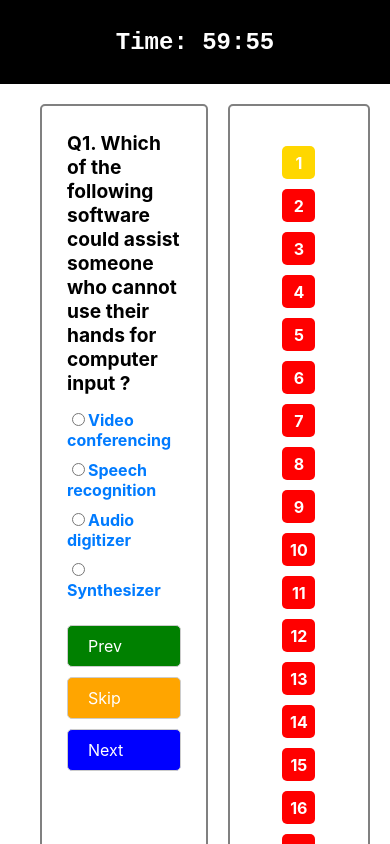
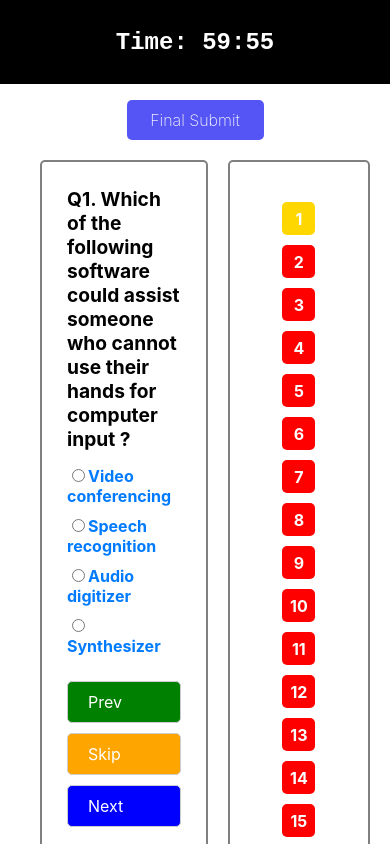
Before and after one commit to meabhiarya1/Online-Test-Portal-React, a React (Create React App) app in the folder online-test-portal-react/: page /home in a window 390 px wide. Shown: the top 844 px of the page. Built offline with nearby package versions, Linux system fonts and the light colour scheme.

Commit message:
option selected when clicked previous button solved

```diff
--- a/online-test-portal-react/package.json
+++ b/online-test-portal-react/package.json
@@ -6,8 +6,10 @@
     "@testing-library/jest-dom": "^5.17.0",
     "@testing-library/react": "^13.4.0",
     "@testing-library/user-event": "^13.5.0",
+    "bootstrap": "^5.3.3",
     "react": "^18.2.0",
     "react-dom": "^18.2.0",
+    "react-router": "^6.22.3",
     "react-router-dom": "^6.22.2",
     "react-scripts": "5.0.1",
     "web-vitals": "^2.1.4"
--- a/online-test-portal-react/src/App.js
+++ b/online-test-portal-react/src/App.js
@@ -3,6 +3,7 @@ import "./App.css";
 import Login from "./Pages/Login/Login";
 import Home from "./Pages/Home/Home";
 import Instruction from "./Pages/Instruction/Instruction";
+import FinalSubmit from "./Pages/FinalSubmit/FinalSubmit";
 
 function App() {
   return (
@@ -11,6 +12,7 @@ function App() {
         <Route path="/" element={<Login />}></Route>
         <Route path="/home" element={<Home />}></Route>
         <Route path="/instruction" element={<Instruction />}></Route>
+        <Route path="/finalsubmit" element={<FinalSubmit />}></Route>
       </Routes>
     </>
   );
--- a/online-test-portal-react/src/Components/Options/Options.js
+++ b/online-test-portal-react/src/Components/Options/Options.js
@@ -1,22 +1,44 @@
-import React, { useState } from "react";
+import React, { useEffect, useContext, useState } from "react";
 import styles from "./Options.module.css";
+import QuestionContext from "../../QuestionContext";
 
 const Options = (props) => {
+  const [mark, setMark] = useState(false);
+  const [optValue, setOptValue] = useState("");
+  const ctx = useContext(QuestionContext);
+
+  useEffect(() => {
+    if (ctx.AllQuestions[props.currentQuestion.id].answer === null) {
+      setOptValue("");
+    } else {
+      setOptValue(ctx.AllQuestions[props.currentQuestion.id].answer.ansValue);
+    }
+  }, []);
+
+  useEffect(() => {
+    props.onChecked(optValue, mark);
+  }, [optValue,mark]);
+
+  const changeHandler = (value, index) => {
+    setOptValue(value);
+    setMark(index);
+    console.log("runn");
+  };
 
   return (
     <>
       <div className={styles.options}>
         {Object.values(props.currentQuestion.options).map((opt, index) => {
+          console.log("First: ", opt);
+          console.log("second : ", optValue);
           return (
             <div className={styles.option} key={index}>
               <label>
                 <input
                   type="radio"
                   name={props.currentQuestion.id}
-                  onChange={() => {
-                    props.onChecked(opt, index);
-                  }}
-                  // checked={}
+                  checked={opt === optValue}
+                  onChange={() => changeHandler(opt, index)}
                 />
                 {opt}
               </label>
--- /dev/null
+++ b/online-test-portal-react/src/Pages/FinalSubmit/FinalSubmit.js
@@ -0,0 +1,12 @@
+import React from 'react';
+import styles from './FinalSubmit.module.css'; // Import the CSS module
+
+const FinalSubmit = () => {
+  return (
+    <div className={styles.container}>
+      <h1 className={styles.heading}>Thankyou !!! The test has been Submitted.</h1>
+    </div>
+  );
+};
+
+export default FinalSubmit;
--- /dev/null
+++ b/online-test-portal-react/src/Pages/FinalSubmit/FinalSubmit.module.css
@@ -0,0 +1,28 @@
+.container {
+    display: flex;
+    flex-direction: column;
+    align-items: center;
+    justify-content: center;
+    min-height: 100vh;
+    background-color: #f5f5f5; /* Adjust background color as needed */
+  }
+
+  .heading {
+    font-size: 2rem;
+    font-weight: bold;
+    margin-bottom: 2rem;
+  }
+
+  .submitButton {
+    padding: 1rem 2rem;
+    border: none;
+    border-radius: 5px;
+    background-color: #307bff; /* Adjust button color as needed */
+    color: white;
+    cursor: pointer;
+    transition: background-color 0.2s ease-in-out;
+  }
+
+  .submitButton:hover {
+    background-color: #286090; /* Adjust button hover color as needed */
+  }
--- a/online-test-portal-react/src/Pages/Home/Home.js
+++ b/online-test-portal-react/src/Pages/Home/Home.js
@@ -5,6 +5,7 @@ import Indicators from "../../Components/Indicators/Indicators";
 import Options from "../../Components/Options/Options";
 import Button from "../../Components/Buttons/Button";
 import Timer from "../../Components/Timer/Timer";
+import { useNavigate } from "react-router-dom";
 
 const Home = () => {
   const [currentQuestionIndex, setCurrentQuestionIndex] = useState(0);
@@ -12,6 +13,7 @@ const Home = () => {
   const [results, setResult] = useState([]);
   const [value, setValue] = useState();
   const [opt, setOpt] = useState("");
+  const navigate = useNavigate();
 
   const ctx = useContext(QuestionContext);
   const questions = ctx.AllQuestions;
@@ -28,6 +30,7 @@ const Home = () => {
   };
 
   const handleNext = (opt) => {
+    const existingQuestionIndex = currentQuestionIndex + 1;
     setResult((result) => {
       const existingQuestionIndex = result.findIndex(
         (question) => question.quesNo === currentQuestionIndex + 1
@@ -56,8 +59,10 @@ const Home = () => {
         return 0;
       }
     });
+
+    ctx.modifyAllQuestions(existingQuestionIndex, opt, value);
   };
-  // console.log(results);
+
   const handleSkip = () => {
     setCurrentQuestionIndex((value) => {
       ctx.visited(value);
@@ -70,18 +75,29 @@ const Home = () => {
   };
 
   const onChecked = (opt, index) => {
+    setSelected(true);
     setValue(index);
     setOpt(opt);
-    setSelected(true);
   };
 
   const changeStateHandler = (id) => {
     setCurrentQuestionIndex(id);
   };
 
+  const handleFinalSubmit = (e) => {
+    e.preventDefault();
+    navigate("/finalsubmit");
+  };
+
   return (
     <>
-    <Timer/>
+      <Timer />
+      <div className={styles.submitButtonDiv}>
+        <div className={styles.submitButton}>
+          <Button handleFunc={handleFinalSubmit}>Final Submit</Button>
+        </div>
+      </div>
+
       <div className={styles.container}>
         <div className={styles.questionContainer}>
           <div key={currentQuestion.id} className={styles.question}>
@@ -143,9 +159,7 @@ const Home = () => {
               currentQuestion={currentQuestion}
               onChecked={onChecked}
               optNoIndex={results.map((result) => {
-                if (result.optNo) {
-                  return result.optNo;
-                }
+                return result.optNo;
               })}
             />
           </div>
@@ -175,7 +189,6 @@ const Home = () => {
             </div>
           </div>
         </div>
-
         <Indicators changeStateHandler={changeStateHandler} />
       </div>
     </>
--- a/online-test-portal-react/src/Pages/Home/Home.module.css
+++ b/online-test-portal-react/src/Pages/Home/Home.module.css
@@ -40,12 +40,61 @@
   transition: background-color 0.2s ease-in-out;
 }
 
+.submitButtonDiv {
+  display: flex;
+  justify-content: center;
+  align-items: center;
+}
+.submitButton {
+  display: flex;
+  justify-content: center;
+  align-items: center;
+  background-color: rgb(85, 85, 245);
+  /* width: 200px; */
+  /* border: 2px solid grey; */
+  font-weight: 400;
+  color: white;
+  margin-top: 1rem;
+  width: 10%;
+  border-radius: 5px;
+  padding: 10px;
+  cursor: pointer;
+}
+
 .button:hover {
   background-color: #f0f0f0;
 }
 
+/* Add media queries for smaller screens (optional) */
 
-/* Add media queries for smaller screens (optional) */
+@media (max-width: 900px) {
+  .container {
+    max-width: 90%;
+  }
+
+  .submitButton {
+    display: flex;
+    justify-content: center;
+    align-items: center;
+    background-color: rgb(85, 85, 245);
+    font-weight: 200;
+    color: white;
+    margin-top: 1rem;
+    width: 30%;
+    border-radius: 5px;
+    padding: 10px;
+    cursor: pointer;
+  }
+
+  .buttonContainer {
+    flex-direction: column;
+  }
+
+  .button {
+    margin-bottom: 10px;
+  }
+}
+
 @media (max-width: 768px) {
   .container {
     max-width: 90%;
--- a/online-test-portal-react/src/QuestionContext.js
+++ b/online-test-portal-react/src/QuestionContext.js
@@ -4,6 +4,7 @@ const QuestionContext = createContext({
   AllQuestions: [],
   visited: () => {},
   submitted: () => {},
+  modifyAllQuestions: () => {},
 });
 
 export default QuestionContext;
--- a/online-test-portal-react/src/QuestionProvider.js
+++ b/online-test-portal-react/src/QuestionProvider.js
@@ -4,24 +4,42 @@ import questions from "./Components/Questions/Questions";
 
 const QuestionProvider = (props) => {
   let initialData = questions;
+
+  let updatedData = initialData.map((item) => {
+    return { ...item, answer: null };
+  });
+
+  // console.log(updatedData);
+
   const questionVisitedHandler = (id) => {
-    const newQuestionArray = initialData;
+    const newQuestionArray = updatedData;
     newQuestionArray[id].visited = true;
-    initialData = newQuestionArray;
+    updatedData = newQuestionArray;
     // console.log(initialData)
   };
 
   const submitQuestionHandler = (id) => {
-    const newQuestionArray = initialData;
+    const newQuestionArray = updatedData;
     newQuestionArray[id].visited = true;
     newQuestionArray[id].submit = true;
-    initialData = newQuestionArray;
+    updatedData = newQuestionArray;
+  };
+
+  const submitAnswerHandler = (id, ans, selectedOption) => {
+    const newQuestionArray = updatedData;
+    const obj = {
+      ansNo: selectedOption,
+      ansValue: ans,
+    };
+    newQuestionArray[id].answer = obj;
+    updatedData = newQuestionArray;
   };
 
   const contextQuestions = {
-    AllQuestions: initialData,
+    AllQuestions: updatedData,
     visited: questionVisitedHandler,
     submitted: submitQuestionHandler,
+    modifyAllQuestions: submitAnswerHandler,
   };
 
   return (
```
Also changed, not shown: 1 other file (tests, documents, lock files or other folders).
